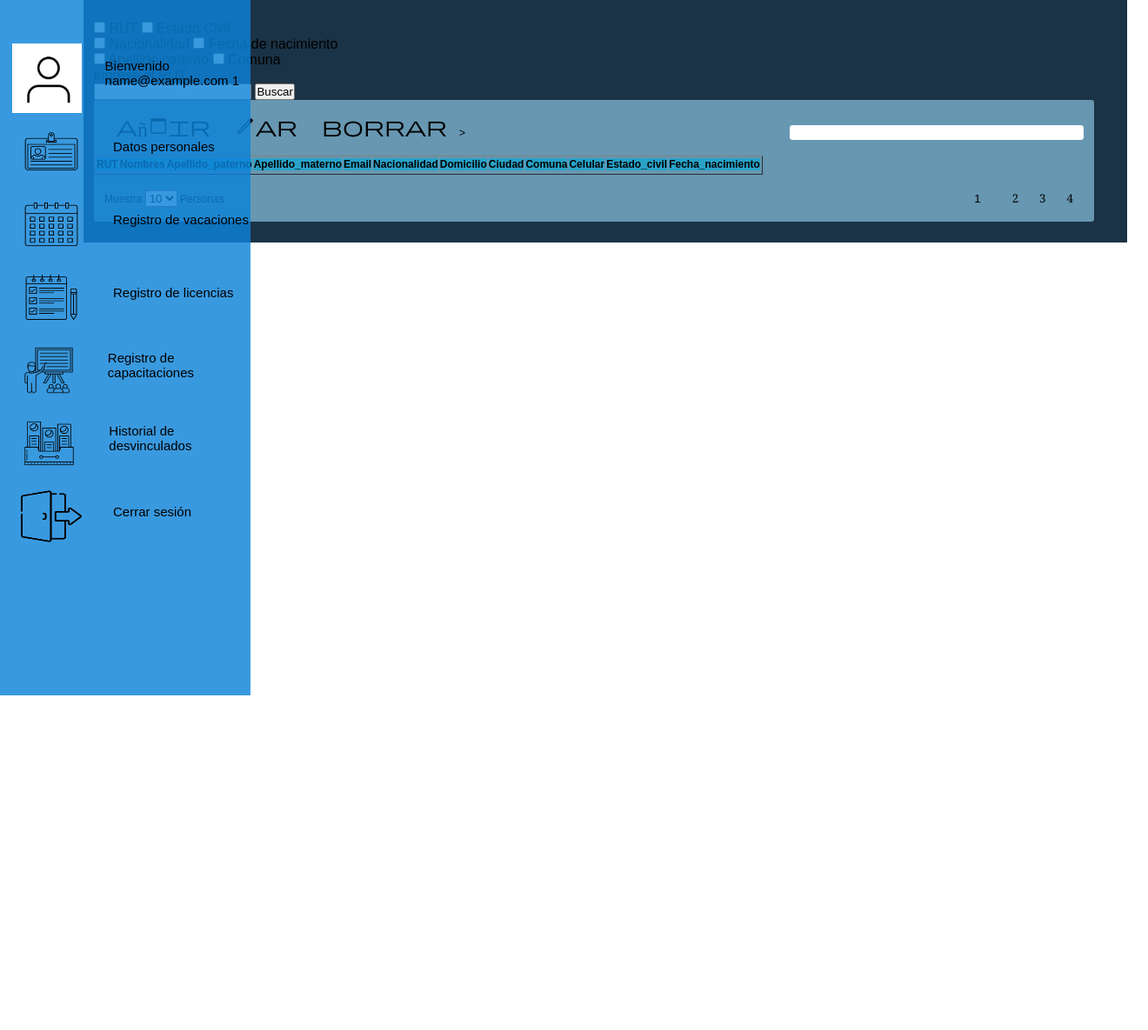
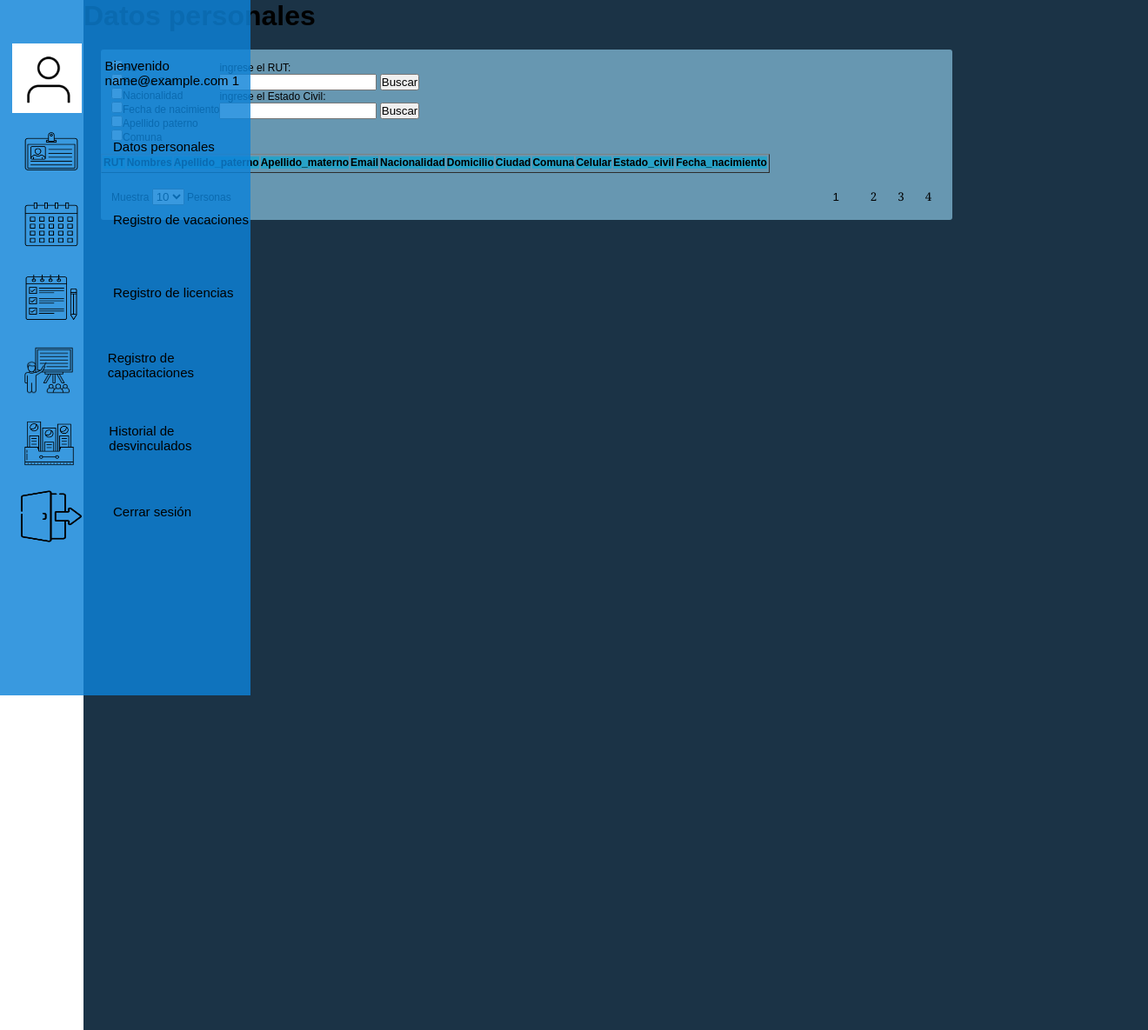
Before and after one commit to babbigam/Kaiser_ABM-taller-de-integracion-I, a PHP site: page /Adatospersonales.php in a window 1320 px wide. Shown: the whole page at 87% size. Before the commit the page ends 800 px from the top, so only its background shows below. Run offline with PHP 8.4, Linux system fonts and the light colour scheme; the visitor is signed in with stand-in values (Sample User, id 1); tables that the repository leaves empty or names only in its code hold one stand-in row (values such as "Sample post"); data that the repository does not hold is empty; some libraries are stand-ins or nearby versions.

Commit message:
cambios a las tablas

```diff
--- a/ADatospersonales.php
+++ b/ADatospersonales.php
@@ -6,6 +6,7 @@
     require 'localhost/ConBDPersonal.php';
     $query = "SELECT * FROM `datos_personales`";
     $result = mysqli_query($conn, $query);
+
 ?>
 
 <!DOCTYPE html>
@@ -13,77 +14,48 @@
 <head>
     <meta charset="UTF-8">
     <link rel="stylesheet" href="assets/css/stylemenu.css">
-    <link rel="stylesheet" href="assets/css/style.css">
+    <link rel="stylesheet" href="assets/css/stylee.css">
     <link rel="stylesheet" href="https://fonts.googleapis.com/css2?family=Material+Symbols+Outlined:opsz,wght,FILL,GRAD@48,400,0,-25" />
     <title>Datos personales</title>
 </head>
 <body>
         <div> <?php require "assets/js/menuaside.php" ?></div>
-        <!--MAIN CONTENT-->
-        <div class="main-content">
-
-            <!--HEADER-->
         <header>
         </header>
+
+        <div class="main-content">
+        <h1>    Datos personales</h1>
+            <div class="contenedor-datatable">
+                <!--TABLE HEADER ELEMENTS-->
+                <div class="datatable-header">
+                    <!--BUTTONS & CHECKBOXS-->
                     <div class="botonesbusqueda">
-            <input type="checkbox" class="checkoption" value="1" onclick="checkedOnClick(this);"> <span>RUT                </span>
-            <input type="checkbox" class="checkoption" value="2" onclick="checkedOnClick(this);"> <span>Estado Civil       </span><br>
-            <input type="checkbox" class="checkoption" value="3" onclick="checkedOnClick(this);"> <span>Nacionalidad       </span>
-            <input type="checkbox" class="checkoption" value="4" onclick="checkedOnClick(this);"> <span>Fecha de nacimiento</span><br>
-            <input type="checkbox" class="checkoption" value="5" onclick="checkedOnClick(this);"> <span>Apellido paterno   </span>
-            <input type="checkbox" class="checkoption" value="6" onclick="checkedOnClick(this);"> <span>Comuna             </span><br>
-        <!-- Script -->
-            <script src="https://ajax.googleapis.com/ajax/libs/jquery/3.6.0/jquery.min.js"></script>
-            <script type="text/javascript">
-                $(document).ready(function(){
-                $('.checkoption').click(function() {
-                    $('.checkoption').not(this).prop('checked', false);
-                });
-                });
-            </script>
+                        <input type="checkbox" class="checkoption" value="1" onclick="checkedOnClick(this);"><span>RUT                 </span><br>
+                        <input type="checkbox" class="checkoption" value="2" onclick="checkedOnClick(this);"><span>Estado Civil        </span><br>
+                        <input type="checkbox" class="checkoption" value="3" onclick="checkedOnClick(this);"><span>Nacionalidad        </span><br>
+                        <input type="checkbox" class="checkoption" value="4" onclick="checkedOnClick(this);"><span>Fecha de nacimiento </span><br>
+                        <input type="checkbox" class="checkoption" value="5" onclick="checkedOnClick(this);"><span>Apellido paterno    </span><br>
+                        <input type="checkbox" class="checkoption" value="6" onclick="checkedOnClick(this);"><span>Comuna              </span><br>
                     </div>
+                    <!--NAV SEARCH BAR-->
 
                     <div class="Busqueda">
+                        <div class="busquedarut" display: none>
                         <form action="" method= "get">
                             <p>ingrese el RUT:</p><input type="text" name="busquedarut">
                             <input type="submit" name="enviar" value="Buscar">
                         </form>
                         </div>
-            <!--TABLE-->
-            <div class="contenedor-datatable">
-
-                <!--TABLE HEADER ELEMENTS-->
-                <div class="datatable-header">
-
-                    <!--BUTTONS & CHECKBOXS-->
-                    <div class="tools">
-                        <ul>
-                            <li>
-                                <button>
-                                    <span class="material-symbols-outlined"> Añadir </span>
-                                </button>
-
-                            </li>
-                            <li>
-                                <button>
-                                    <span class="material-symbols-outlined"> editar </span>
-                                </button>
-                            </li>
-                            <li>
-                                <button>
-                                    <span class="material-symbols-outlined"> borrar </span>
-                                </button>
-                            </li>>
-                        </ul>
+                        <div class="busquedarestado">
+                        <form action="" method= "get">
+                            <p>ingrese el Estado Civil:</p><input type="text" name="busquedarut">
+                            <input type="submit" name="enviar" value="Buscar">
+                        </form>
+                        </div>
                     </div>
 
-                    <!--NAV SEARCH BAR-->
-                    <div class="navbar-search">
-                        <input type="text" name="#" id="#" class="input-search">
-                    </div>
 
                 </div>
-
                 <!--DATA TABLE-->
                 <table class="datatable">
                     <thead>
@@ -173,7 +145,13 @@
 
             </div>
         </div>
-
+        <script src="https://ajax.googleapis.com/ajax/libs/jquery/3.6.0/jquery.min.js"></script>
+            <script type="text/javascript">
+                $(document).ready(function(){
+                $('.checkoption').click(function() {
+                $('.checkoption').not(this).prop('checked', false);});
+                });
+        </script>
 
     </body>
 </html>
--- a/AHistorial.php
+++ b/AHistorial.php
@@ -13,7 +13,7 @@
 <head>
     <meta charset="UTF-8">
     <link rel="stylesheet" href="assets/css/stylemenu.css">
-    <link rel="stylesheet" href="assets/css/style.css">
+    <link rel="stylesheet" href="assets/css/stylee.css">
     <link rel="stylesheet" href="https://fonts.googleapis.com/css2?family=Material+Symbols+Outlined:opsz,wght,FILL,GRAD@48,400,0,-25" />
     <title>Historial desvinculados</title>
 </head>
--- a/ARegistrodecapacitaciones.php
+++ b/ARegistrodecapacitaciones.php
@@ -13,7 +13,7 @@
 <head>
     <meta charset="UTF-8">
     <link rel="stylesheet" href="assets/css/stylemenu.css">
-    <link rel="stylesheet" href="assets/css/style.css">
+    <link rel="stylesheet" href="assets/css/stylee.css">
     <link rel="stylesheet" href="https://fonts.googleapis.com/css2?family=Material+Symbols+Outlined:opsz,wght,FILL,GRAD@48,400,0,-25" />
     <title>Historial desvinculados</title>
 </head>
--- a/ARegistrodelicencias.php
+++ b/ARegistrodelicencias.php
@@ -13,7 +13,7 @@
 <head>
     <meta charset="UTF-8">
     <link rel="stylesheet" href="assets/css/stylemenu.css">
-    <link rel="stylesheet" href="assets/css/style.css">
+    <link rel="stylesheet" href="assets/css/stylee.css">
     <link rel="stylesheet" href="https://fonts.googleapis.com/css2?family=Material+Symbols+Outlined:opsz,wght,FILL,GRAD@48,400,0,-25" />
     <title>Registro licencias</title>
 </head>
--- a/AVacaciones.php
+++ b/AVacaciones.php
@@ -7,7 +7,7 @@
 <head>
     <meta charset="UTF-8">
     <link rel="stylesheet" href="assets/css/stylemenu.css">
-    <link rel="stylesheet" href="assets/css/style.css">
+    <link rel="stylesheet" href="assets/css/stylee.css">
     <link rel="stylesheet" href="https://fonts.googleapis.com/css2?family=Material+Symbols+Outlined:opsz,wght,FILL,GRAD@48,400,0,-25" />
     <title>vacaciones</title>
 </head>
--- a/assets/css/style.css
+++ b/assets/css/stylee.css
@@ -14,8 +14,6 @@
     /*background-image: url(Img/office.png);*/
     background-size: 160rem;
     background-repeat: no-repeat;
-    width: 50rem;
-    height: 40rem;
 }
 
 @media(min-width: 1920px){
@@ -29,85 +27,16 @@
 .main-content{
     background-color: rgb(27, 51, 70);
     margin-left: 4rem;
-    width: 100%;
-    padding: 1rem 1rem 1rem 0.5rem!important;
 }
 
-/* .main-content .filters{
+.main-content .filters{
     display: flex;
-    background-color: rgba(221, 221, 247, 0.25);
     margin-left: 0.5rem;
     height: 38rem;
     width: 12rem;
     padding: 0!important;
     top: 2rem;
-} */
-
-
-
-/*------------------------------SIDE-MENU------------------------------*/
-.sidemenu{
-    position: fixed;  /*FIXED*/
-    width: 2rem;
-    height: 100%;
-    background-color: rgba(13, 131, 216, 0.817);
-    padding: 2rem;
-    transition: 0.5s;
-    overflow: hidden; /*Oculta texto del menú*/
 }
-
-.sidemenu:hover{
-    width: 12rem;
-}
-.sidemenu ul{
-    position: absolute;
-    left: 0;
-    /*top: 20px;*/
-    width: 100%;
-}
-
-.sidemenu ul li{
-    width: 100%;
-    list-style: none;
-    padding-left: 1rem; ;
-}
-
-li:hover{
-    background: rgb(83, 83, 83);
-    align-items: center;
-}
-
-.sidemenu ul li a{
-    display: flex;
-    text-decoration: none;
-    color: black;
-    height: 3.5rem;
-}
-
-.sidemenu ul li a .icon{
-    display: flex;
-    align-items: center;
-    justify-content: center;
-    min-width: 2rem;
-}
-
-.sidemenu ul li a .nombremodulo{
-    display: flex;
-    align-items: center;
-    height: 3rem;
-    padding-left: 1.5rem;
-    font-size: 15px;
-}
-
-/*SIDEMENU END*/
-/* td{
-    background: #99d6f69c;
-    border:0px;
-}
-th{
-    background: #0c4d709c;
-    border:0px;
-} */
 /*----------------------------------------DATA TABLES----------------------------------------*/
 @import url('https://fonts.googleapis.com/css2?family=Noto+Sans&display=swap');
 
@@ -151,11 +80,11 @@
     background-color: var(--dt-background-color-container);
     border-radius: var(--dt-border-radius);
     color: var(--dt-text-color);
-    width: 1150px;
-    margin-left: 0;
+    width: 80%;
     font-size: 12px;
     position: static;
     right: 2rem;
+    margin: 20px;
 
 }
 
@@ -272,6 +201,9 @@
     width: 100%;
 }
 
+table {
+    width: 50%;
+}
 
 th td{
     padding: var(--dt-padding) var(--dt-padding);
```
Lines whose indentation alone changed are shown as unchanged.
